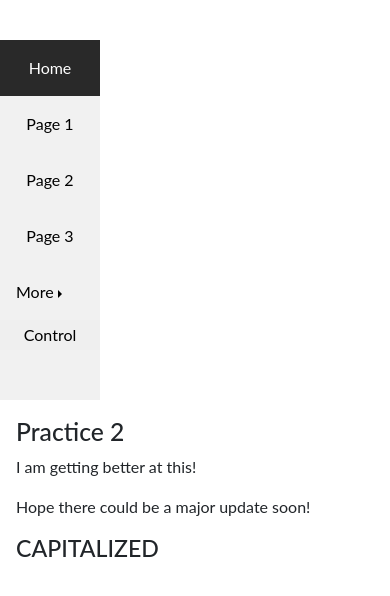
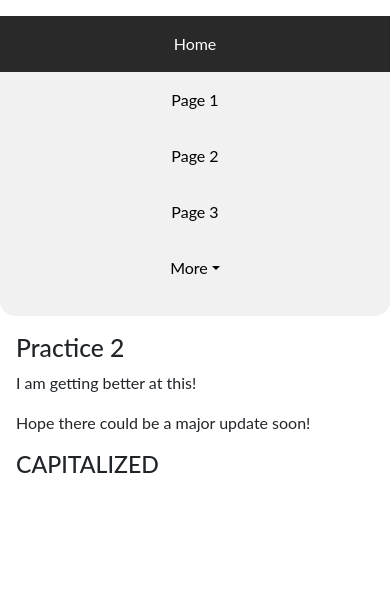
Before and after one commit to Wend3620/wend3620.github.io, a React (Vite) app: page /#/ in a window 390 px wide. Shown: the top 596 px of the page. Built offline with nearby package versions, Linux system fonts and the light colour scheme.

Commit message:
different size accomendation

```diff
--- a/package.json
+++ b/package.json
@@ -21,6 +21,7 @@
     "react-bootstrap": "^2.10.2",
     "react-dom": "^18.2.0",
     "react-konva": "^18.2.10",
+    "react-responsive": "^10.0.0",
     "react-router-dom": "^6.23.1"
   },
   "devDependencies": {
--- a/src/decor/helper.css
+++ b/src/decor/helper.css
@@ -16,7 +16,7 @@ body {
   position: fixed;
   height: 360px;
   overflow: over;
-  animation: temp 1100ms;
+  text-align: center;
 
 }
 
@@ -50,8 +50,8 @@ div.content {
   border: none;
   padding: 0px ;
   height:30px;
-  margin-top: 0;
-  position: fixed;
+  margin-top: 10px;
+  position: relative;
 }
 
 .sidebar button.active {
@@ -65,12 +65,13 @@ div.content {
 }
 
 
+
 @media screen and (max-width: 700px) {
   .sidebar {
     width: 100%;
     height: 360px;
     position: relative;
-    border-radius: 0px;
+    border-radius: 15px;
   }
   .sidebar a {float: left;}
   div.content {margin-left: 0;}
@@ -82,3 +83,7 @@ div.content {
     float: none;
   }
 }
+
+#nav-dropdown{
+  width: 100%;
+}
--- a/src/general.tsx
+++ b/src/general.tsx
@@ -1,8 +1,9 @@
 import 'bootstrap/dist/css/bootstrap.min.css';
 import {Nav, NavDropdown} from 'react-bootstrap';
 import './decor/helper.css';
-import { useState } from 'react';
+import { useState, useEffect} from 'react';
 import { motion} from "framer-motion";
+import {useMediaQuery} from 'react-responsive'
 
 
 export interface GeneralProps {
@@ -17,12 +18,17 @@ export default function General({currentPage}: {readonly currentPage:string}){
   // }else{
   //   document.documentElement.style.setProperty('--modify', '135px')
   // }
+  const isDesktopOrLaptop = useMediaQuery({
+    query: '(min-width: 700px)'
+  })
   return(
         <motion.div
           className={'sidebar'}
           initial={false}
           animate={{
-            width: isOpen ? '135px' : '100px',
+            width: isDesktopOrLaptop? isOpen ? '135px' : '100px' : '100%',
+            marginTop: isDesktopOrLaptop? '40px': '0px',
+            height: isDesktopOrLaptop? '360px': '300px',
             // onAnimationEnd: end,
             transition: {
               duration: 0.3,
@@ -35,12 +41,11 @@ export default function General({currentPage}: {readonly currentPage:string}){
         <a className={currentPage==='/pg1'? "active" : ' '} href="#/pg1">Page 1</a>
         <a className={currentPage==='/pg2'? "active" : ' '} href="#/pg2">Page 2</a>
         <a className={currentPage==='/pg3'? "active" : ' '} href="#/pg3">Page 3</a>
-        <Nav>
         <NavDropdown
-              id="nav-dropdown-dark-example"
+          id="nav-dropdown"
           title="More"
           menuVariant="dark"
-              drop ="end"
+          drop={isDesktopOrLaptop ? "end" : 'down-centered'}
         >
           <NavDropdown.Item href="#action/3.1">Eat</NavDropdown.Item>
           <NavDropdown.Item href="#action/3.2">
@@ -52,8 +57,8 @@ export default function General({currentPage}: {readonly currentPage:string}){
             Separated link
           </NavDropdown.Item>
         </NavDropdown>
-          </Nav>
-          <button //Need change later
+
+          {isDesktopOrLaptop && <button //Need change later
                   onClick={() => setIsOpen(!isOpen)}>
             <motion.div
             className={'button'}
@@ -66,7 +71,71 @@ export default function General({currentPage}: {readonly currentPage:string}){
               }}
             >
             Control</motion.div>
-        </button>
+        </button>}
+
       </motion.div>
   )
 }
+// Fancy version
+// export const General:React.FC<GeneralProps>=({currentPage}: {readonly currentPage:string})=>{
+  //   document.body.classList.add('front');
+  //   const [isOpen, setIsOpen] = useState(false);
+  //   // if(!isOpen){
+  //   //   document.documentElement.style.setProperty('--modify', '100px')
+
+  //   // }else{
+  //   //   document.documentElement.style.setProperty('--modify', '135px')
+  //   // }
+  //   return(
+  //         <motion.div
+  //           className={'sidebar'}
+  //           initial={false}
+  //           animate={{
+  //             width: isOpen ? '135px' : '100px',
+  //             // onAnimationEnd: end,
+  //             transition: {
+  //               duration: 0.3,
+  //             },
+  //           }}
+  //         >
+
+  //         <p></p>
+  //         <a className={currentPage==='/'? 'active' : ' '} href="/">Home</a>
+  //         <a className={currentPage==='/pg1'? "active" : ' '} href="#/pg1">Page 1</a>
+  //         <a className={currentPage==='/pg2'? "active" : ' '} href="#/pg2">Page 2</a>
+  //         <a className={currentPage==='/pg3'? "active" : ' '} href="#/pg3">Page 3</a>
+  //         <Nav>
+  //             <NavDropdown
+  //               id="nav-dropdown-dark-example"
+  //               title="More"
+  //               menuVariant="dark"
+  //               drop ="end"
+  //             >
+  //               <NavDropdown.Item href="#action/3.1">Eat</NavDropdown.Item>
+  //               <NavDropdown.Item href="#action/3.2">
+  //                 Drink
+  //               </NavDropdown.Item>
+  //               <NavDropdown.Item href="#action/3.3">Sleep</NavDropdown.Item>
+  //               <NavDropdown.Divider />
+  //               <NavDropdown.Item href="#action/3.4">
+  //                 Separated link
+  //               </NavDropdown.Item>
+  //             </NavDropdown>
+  //           </Nav>
+  //           <button //Need change later
+  //                   onClick={() => setIsOpen(!isOpen)}>
+  //             <motion.div
+  //             className={'button'}
+  //             initial={false}
+  //             animate={{
+  //               width: isOpen ? '135px' : '100px',
+  //               transition: {
+  //                 duration: 0.3,
+  //               },
+  //               }}
+  //             >
+  //             Control</motion.div>
+  //         </button>
+  //       </motion.div>
+  //   )
+  // }
--- a/src/home.tsx
+++ b/src/home.tsx
@@ -1,76 +1,13 @@
 import 'bootstrap/dist/css/bootstrap.min.css';
-import {Nav, NavDropdown, Container} from 'react-bootstrap';
+import {Container} from 'react-bootstrap';
 import './decor/helper.css';
-import { useState } from 'react';
-import { motion} from "framer-motion";
-
+import General from './general';
 
 export interface GeneralProps {
   currentPage: string,
 }
 //Fancy constant, but how good is it?
-export const General:React.FC<GeneralProps>=({currentPage}: {readonly currentPage:string})=>{
-  document.body.classList.add('front');
-  const [isOpen, setIsOpen] = useState(false);
-  // if(!isOpen){
-  //   document.documentElement.style.setProperty('--modify', '100px')
-
-  // }else{
-  //   document.documentElement.style.setProperty('--modify', '135px')
-  // }
-  return(
-        <motion.div
-          className={'sidebar'}
-          initial={false}
-          animate={{
-            width: isOpen ? '135px' : '100px',
-            // onAnimationEnd: end,
-            transition: {
-              duration: 0.3,
-            },
-          }}
-        >
-
-        <p></p>
-        <a className={currentPage==='/'? 'active' : ' '} href="/">Home</a>
-        <a className={currentPage==='/pg1'? "active" : ' '} href="#/pg1">Page 1</a>
-        <a className={currentPage==='/pg2'? "active" : ' '} href="#/pg2">Page 2</a>
-        <a className={currentPage==='/pg3'? "active" : ' '} href="#/pg3">Page 3</a>
-        <Nav>
-            <NavDropdown
-              id="nav-dropdown-dark-example"
-              title="More"
-              menuVariant="dark"
-              drop ="end"
-            >
-              <NavDropdown.Item href="#action/3.1">Eat</NavDropdown.Item>
-              <NavDropdown.Item href="#action/3.2">
-                Drink
-              </NavDropdown.Item>
-              <NavDropdown.Item href="#action/3.3">Sleep</NavDropdown.Item>
-              <NavDropdown.Divider />
-              <NavDropdown.Item href="#action/3.4">
-                Separated link
-              </NavDropdown.Item>
-            </NavDropdown>
-          </Nav>
-          <button //Need change later
-                  onClick={() => setIsOpen(!isOpen)}>
-            <motion.div
-            className={'button'}
-            initial={false}
-            animate={{
-              width: isOpen ? '135px' : '100px',
-              transition: {
-                duration: 0.3,
-              },
-              }}
-            >
-            Control</motion.div>
-        </button>
-      </motion.div>
-  )
-}
+//
 function Home() {
 
   return (
```
Also changed, not shown: 1 other file (tests, documents, lock files or other folders). Lines whose indentation alone changed are shown as unchanged.
